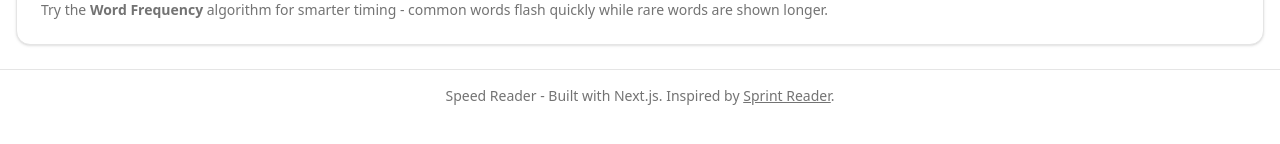
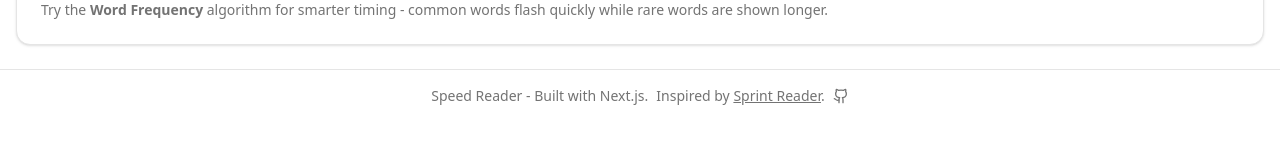
Before and after one commit to thedonmon/speed-reader, a Next.js app: page / in a window 1280 px wide. Shown: the part 648-792 px from the top of the page. Built offline with nearby package versions, Linux system fonts and the light colour scheme; what @streamdown/code would draw is missing.

Commit message:
add github repo

```diff
--- a/src/app/page.tsx
+++ b/src/app/page.tsx
@@ -1,7 +1,7 @@
 'use client';
 
 import { useState, useEffect, useCallback, useRef } from 'react';
-import { Settings, ChevronLeft, Zap, Maximize2, Minimize2 } from 'lucide-react';
+import { Settings, ChevronLeft, Zap, Maximize2, Minimize2, Github } from 'lucide-react';
 import { Button } from '@/components/ui/button';
 import { Card, CardContent, CardHeader, CardTitle } from '@/components/ui/card';
 import { WordDisplay } from '@/components/reader/WordDisplay';
@@ -309,9 +309,18 @@ export default function Home() {
 
       {/* Footer */}
       <footer className="border-t mt-auto">
-        <div className="container mx-auto px-4 py-4 text-center text-sm text-muted-foreground">
-          Speed Reader - Built with Next.js.
-          Inspired by <a href="https://github.com/anthonynosek/sprint-reader-chrome" className="underline hover:text-foreground">Sprint Reader</a>.
+        <div className="container mx-auto px-4 py-4 flex items-center justify-center gap-2 text-sm text-muted-foreground">
+          <span>Speed Reader - Built with Next.js.</span>
+          <span>Inspired by <a href="https://github.com/anthonynosek/sprint-reader-chrome" className="underline hover:text-foreground">Sprint Reader</a>.</span>
+          <a
+            href="https://github.com/thedonmon/speed-reader"
+            target="_blank"
+            rel="noopener noreferrer"
+            className="hover:text-foreground transition-colors"
+            title="View source on GitHub"
+          >
+            <Github className="h-4 w-4" />
+          </a>
         </div>
       </footer>
     </div>
```
